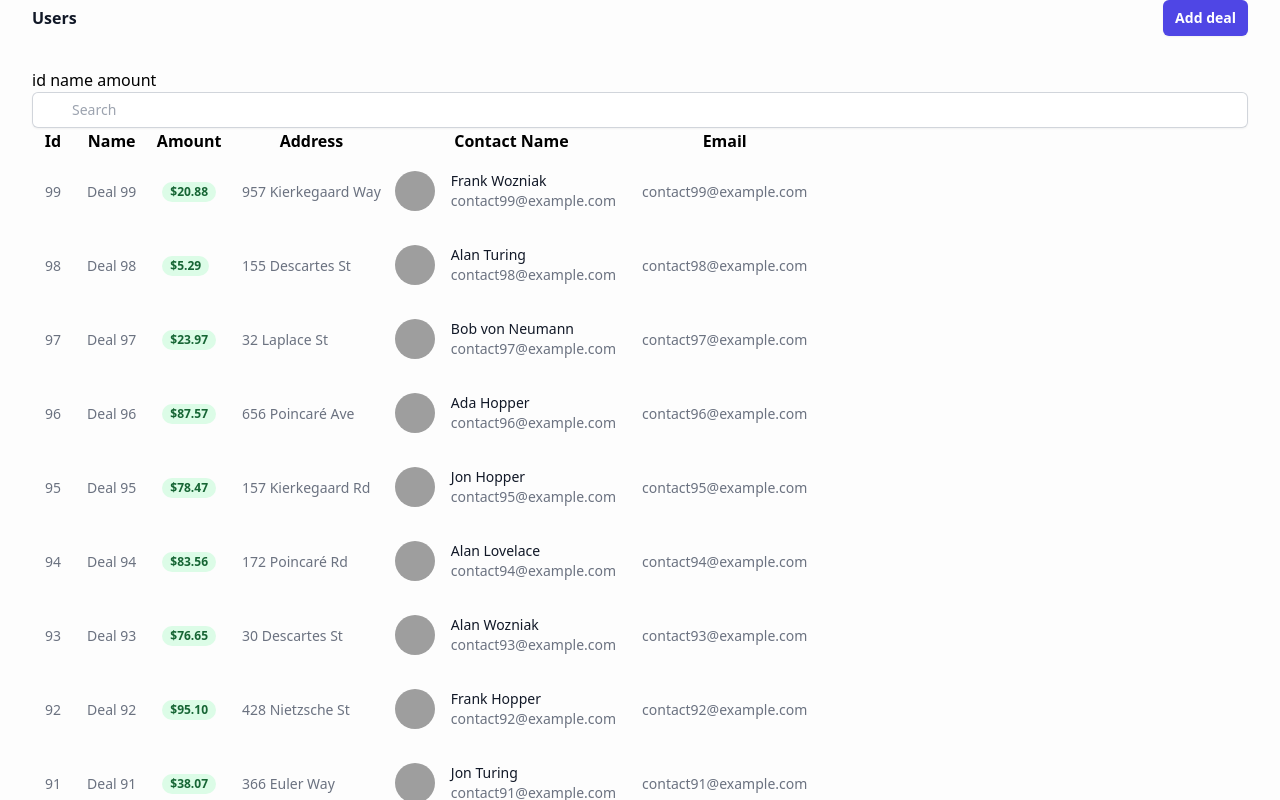
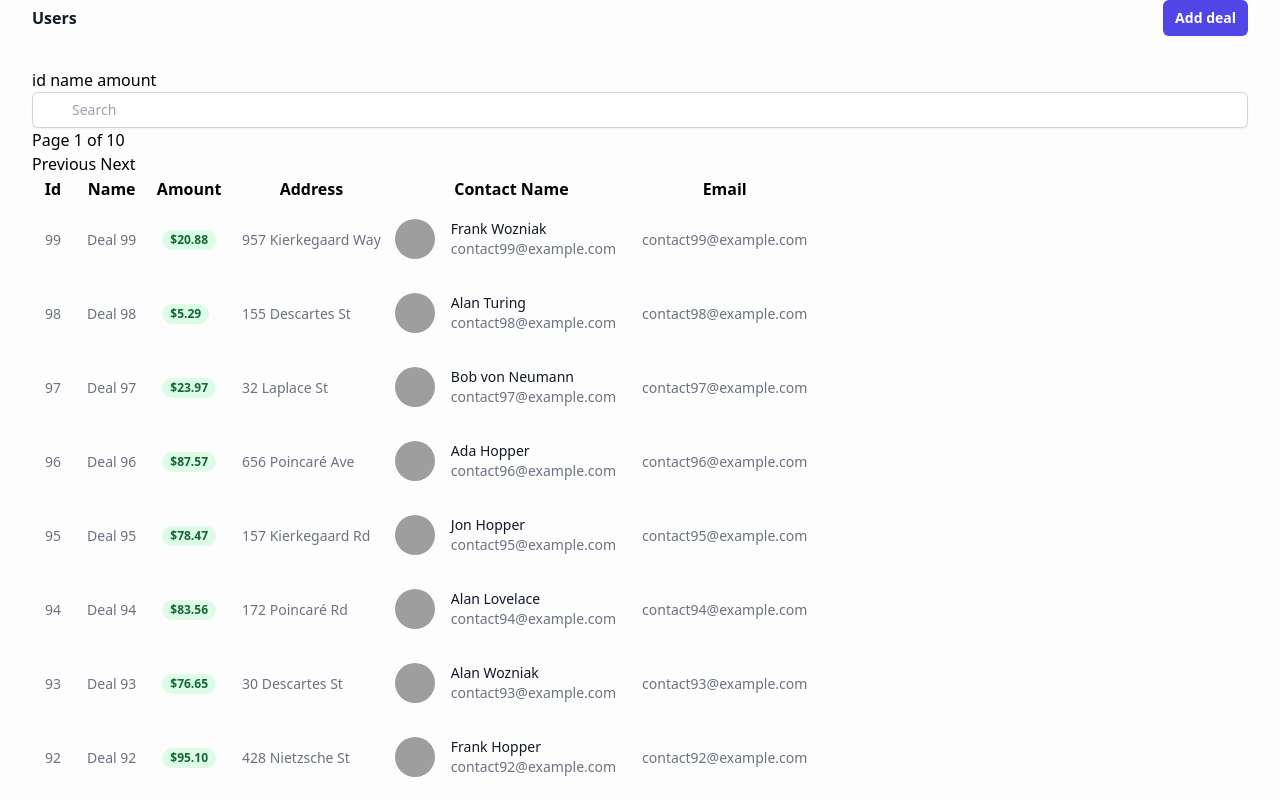
Before and after one commit to ncfausti/tailwind-table, a plain HTML site: page index.html in a window 1280 px wide. Both pictures are taken after a click on the button "id". Shown: the top 800 px of the page. Drawn offline with nearby package versions, Linux system fonts and the light colour scheme; grey boxes are pictures that could not be loaded.

Commit message:
sort, then paginate

```diff
--- a/index.html
+++ b/index.html
@@ -54,7 +54,9 @@
               placeholder="Search"
               type="search"
             />
-
+            <div id="page-navigation"></div>
+            <button id="previous-button">Previous</button>
+            <button id="next-button">Next</button>
             <div id="Table"></div>
           </div>
         </div>
--- a/index.js
+++ b/index.js
@@ -64,9 +64,11 @@ export const buildConfig = (data, config) => {
 // (data: array, containerId: string, options: obj})
 export const createTable = (data, containerId, config) => {
   const containerElem = document.getElementById(containerId);
+  const columnNames = Object.keys(data[0]);
+
   const readOnlyData = data;
   let _data = data;
-  let _currentSort = false;
+  let _sortDirection = false;
 
   const _config = buildConfig(data, config);
 
@@ -75,7 +77,9 @@ export const createTable = (data, containerId, config) => {
   const tbody = document.createElement("tbody");
   table.id = "tw-table";
   tbody.id = "table-body";
+  table.appendChild(tbody);
 
+  containerElem.appendChild(table);
   const headerRow = document.createElement("tr");
 
   // sort internal data list then update the html
@@ -97,45 +101,42 @@ export const createTable = (data, containerId, config) => {
       }
     };
 
-    if (_currentSort === true) {
-      _data.sort((a, b) => sortAsc(a[key], b[key]));
+    if (_sortDirection === true) {
+      _data = readOnlyData.sort((a, b) => sortAsc(a[key], b[key]));
     } else {
-      _data.sort((a, b) => sortDesc(a[key], b[key]));
+      _data = readOnlyData.sort((a, b) => sortDesc(a[key], b[key]));
     }
+    paginate();
 
-    update();
-    _currentSort = !_currentSort;
+    // update();
+    _sortDirection = !_sortDirection;
     return;
   };
 
-  const columnNames = Object.keys(data[0]);
-
-  // create columns for header row
+  // convert data object keys to spaced and capitalized,
+  // then create columns for header row
   convertCamelCaseToTitleCase(columnNames).forEach((columnName, i) => {
     const th = document.createElement("th");
     const text = document.createTextNode(columnName);
+
+    // set the data-value of the column to the field names to use on click
     th.dataset.value = columnNames[i];
     th.appendChild(text);
-
     headerRow.appendChild(th);
   });
 
   thead.appendChild(headerRow);
   table.appendChild(thead);
 
+  // table populate function
   const update = () => {
-    console.log("updating...");
     const tbody = document.getElementById("table-body");
     const table = document.getElementById("tw-table");
-
-    console.log(table);
     table.removeChild(tbody);
-
     tbody.innerHTML = "";
 
-    // for each of the rows in the internal object array
+    // populate the tbody
     _data.forEach((rowData) => {
-      // create a new row element
       const tr = document.createElement("tr");
       tr.setAttribute("data-id", rowData["id"]);
       tr.setAttribute("onclick", `view('/deal?id=${rowData["id"]}')`);
@@ -153,28 +154,73 @@ export const createTable = (data, containerId, config) => {
       tbody.appendChild(tr);
     });
 
-    // add the newly created row to the table
+    // add populated tbody to table
     table.appendChild(tbody);
 
+    // place the table inside the container element
     containerElem.innerHTML = table.outerHTML;
     return table;
   };
 
-  //   update();
+  // Define the page size
+  const pageSize = 10;
 
-  //   table.appendChild(thead);
-  table.appendChild(tbody);
+  // Define the current page
+  let currentPage = 1;
 
-  containerElem.appendChild(table);
+  // filter and sort need to be mainted on pagination
+
+  // Define the function to handle pagination
+  const paginate = () => {
+    // Calculate the start index and end index of the current page
+    const startIndex = (currentPage - 1) * pageSize;
+    const endIndex = startIndex + pageSize;
+
+    // Get the data for the current page
+    _data = readOnlyData.slice(startIndex, endIndex);
+
+    // Display the data in the table
+    // displayData(data);
+    update();
+
+    // Update the page navigation
+    const totalPages = Math.ceil(readOnlyData.length / pageSize);
+    document.getElementById(
+      "page-navigation"
+    ).innerHTML = `Page ${currentPage} of ${totalPages}`;
+
+    // Disable or enable the previous and next buttons as needed
+    if (currentPage === 1) {
+      document.getElementById("previous-button").disabled = true;
+    } else {
+      document.getElementById("previous-button").disabled = false;
+    }
+    if (currentPage === totalPages) {
+      document.getElementById("next-button").disabled = true;
+    } else {
+      document.getElementById("next-button").disabled = false;
+    }
+  };
+
+  // populate table for the first time
   update();
 
+  paginate();
+
+  // Add event listeners to the previous and next buttons
+  document.getElementById("previous-button").addEventListener("click", () => {
+    currentPage--;
+    paginate();
+  });
+  document.getElementById("next-button").addEventListener("click", () => {
+    currentPage++;
+    paginate();
+  });
+
   const _filterTable = (e) => {
-    // need to take sorted into consideration to keep
-    // results sorted when searching
-    // and limit per page
-    // and pagination
     const searchTerm = e.target.value.toLowerCase();
 
+    // filter the results using the master list
     _data = readOnlyData.filter(
       (row) =>
         row.name.toLowerCase().indexOf(searchTerm) > -1 ||
@@ -183,6 +229,7 @@ export const createTable = (data, containerId, config) => {
         row.address.toLowerCase().indexOf(searchTerm) > -1
     );
 
+    // repopulate table based on the new filter
     update();
     return;
   };
```
